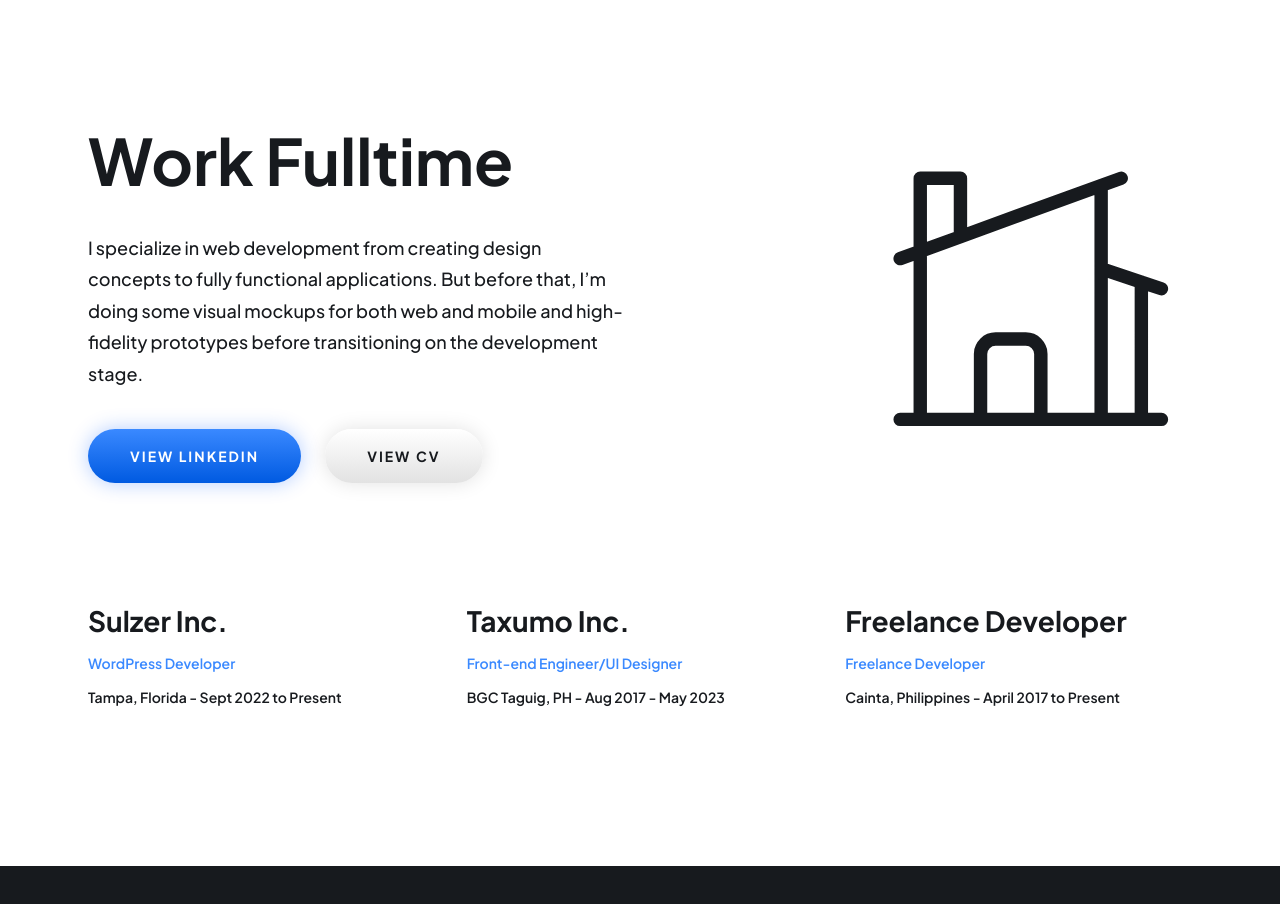
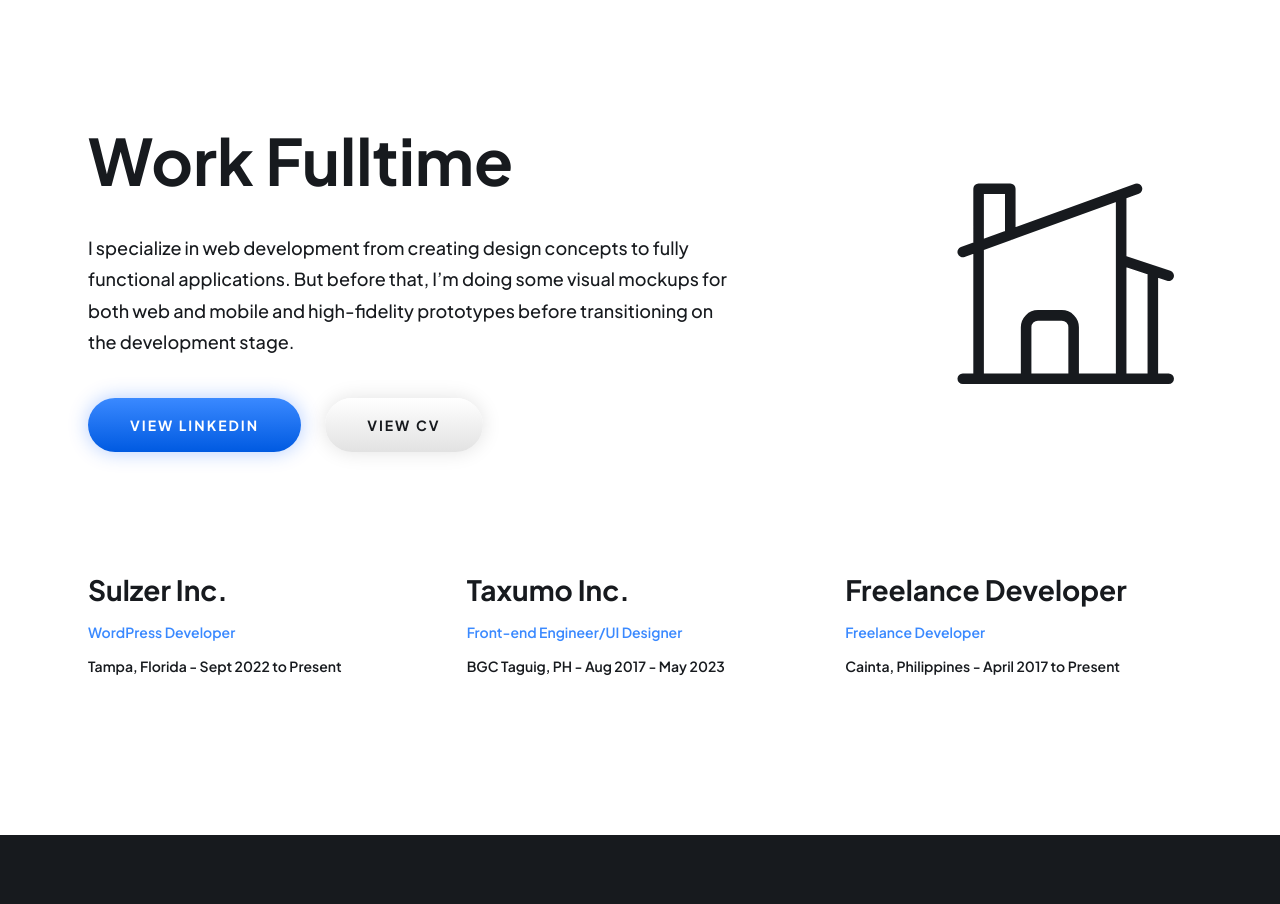
Before and after one commit to Jeff-coding/new-portfolio, a website: page index.html in a window 1280 px wide. Shown: the part 1980-2884 px from the top of the page. Drawn offline with nearby package versions, Linux system fonts and the light colour scheme.

Commit message:
Update svg alignment.

```diff
--- a/sass/_sec-four.scss
+++ b/sass/_sec-four.scss
@@ -50,6 +50,12 @@
         }
 
         .column {
+            &:first-child {
+                @include atXMedium {
+                    flex-basis: 60%;
+                }
+            }
+
             &:last-child {
                 text-align: center;
 
@@ -59,6 +65,7 @@
 
                 @include atXMedium {
                     text-align: right;
+                    flex-basis: 40%;
                 }
 
                 svg {
```
Also changed, not shown: css/master.css.
